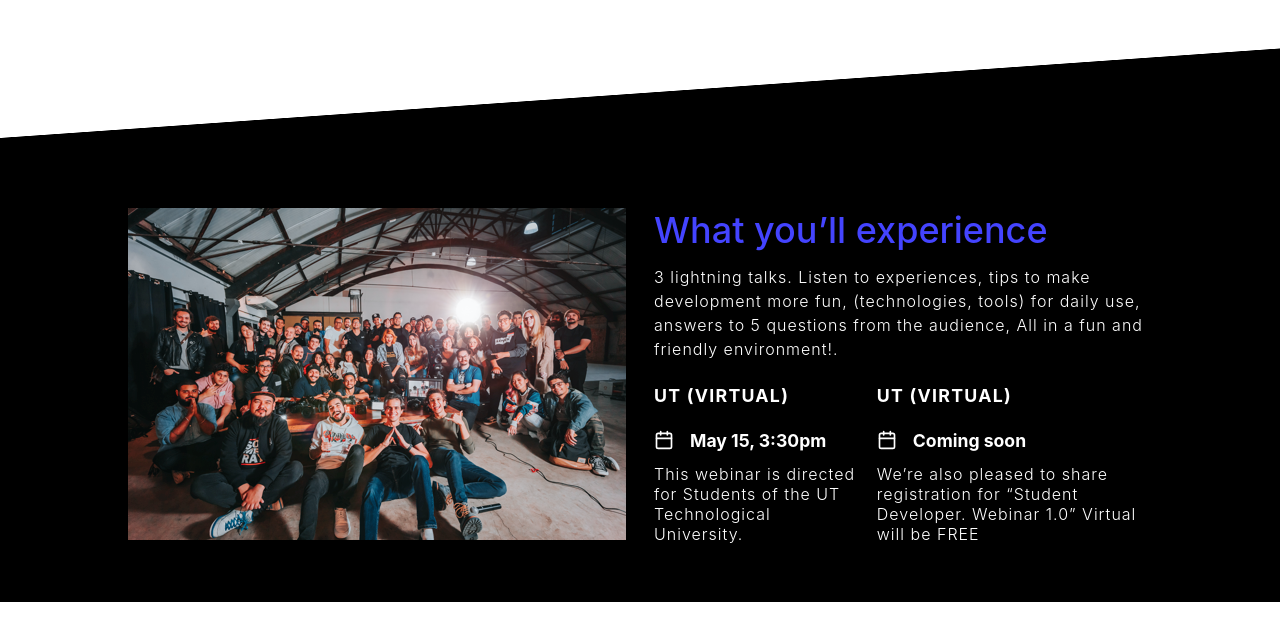
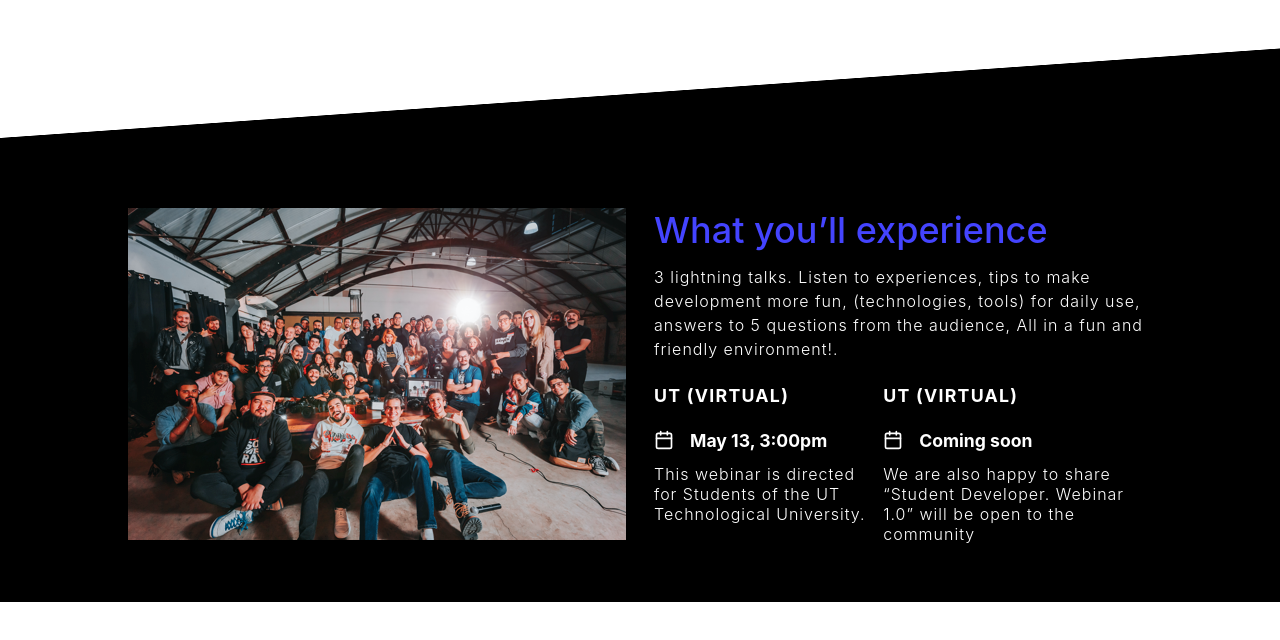
Before and after one commit to react-next-boilerplate/rnb-site, a Next.js app: page /events/student-developer/Experience in a window 1280 px wide. Shown: the top 640 px of the page. Built offline with nearby package versions, Linux system fonts and the light colour scheme; a web font is replaced by a local one.

Commit message:
fead: Change date

```diff
--- a/src/pages/events/student-developer/Experience.js
+++ b/src/pages/events/student-developer/Experience.js
@@ -28,7 +28,7 @@ function Experience() {
                 <time className="date">
                   <Calendar color="#fff" size={20} />
 
-                  <h4 className="dateTitle">May 15, 3:30pm</h4>
+                  <h4 className="dateTitle">May 13, 3:00pm</h4>
                 </time>
 
                 <p className="dateDescription">
@@ -46,7 +46,7 @@ function Experience() {
                 </time>
 
                 <p className="dateDescription">
-                  We’re also pleased to share registration for “Student Developer. Webinar 1.0” Virtual will be FREE
+                  We are also happy to share “Student Developer. Webinar 1.0” will be open to the community
                 </p>
               </div>
             </div>
```
